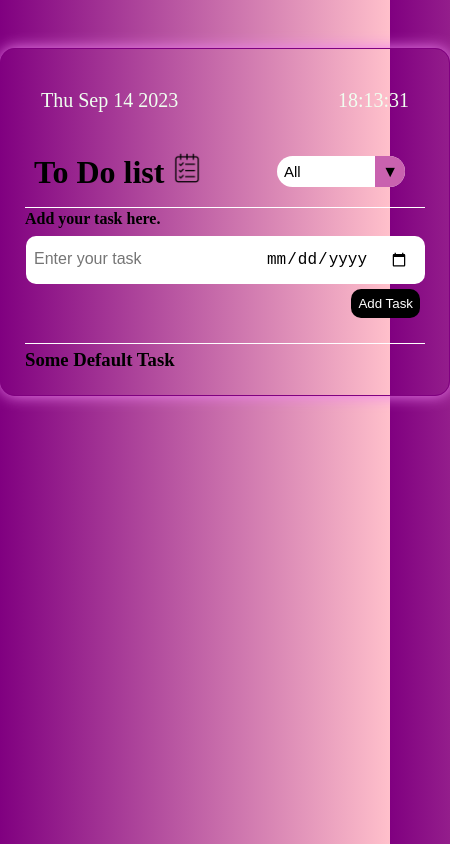
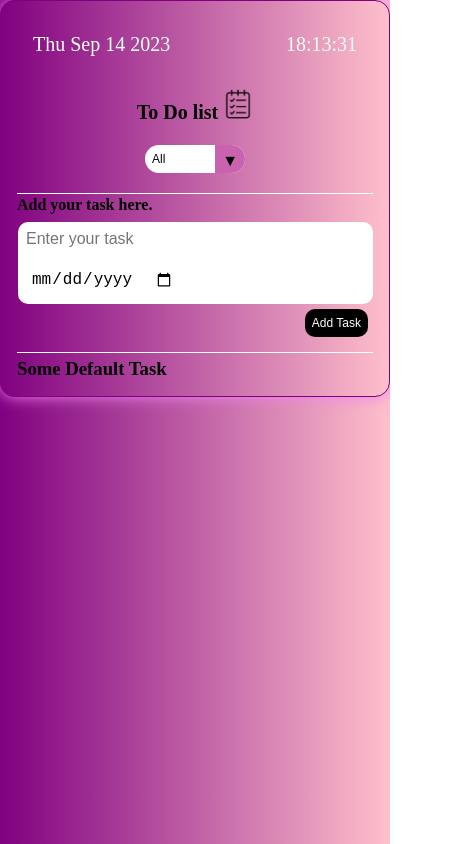
Before and after one commit to TanzeelaJabbar/todo_List_CodSoft_task02, a plain HTML site: page index.html in a window 390 px wide. Shown: the whole page, 450 px wide, since content can reach past the window. Drawn offline with Linux system fonts and the light colour scheme.

Commit message:
Add files via upload

```diff
--- a/style.css
+++ b/style.css
@@ -1,14 +1,16 @@
-*{
+* {
     padding: 0;
     margin: 0;
     box-sizing: border-box;
 
 
 }
-body{
+
+body {
     background: linear-gradient(to right, purple, pink);
 }
-.container{
+
+.container {
     background: transparent;
     padding: 1.5rem;
     margin: 3rem auto;
@@ -18,7 +20,7 @@ body{
     box-shadow: 0px 0px 15px violet;
 }
 
-.date-hour{
+.date-hour {
     display: flex;
     justify-content: space-between;
     align-items: center;
@@ -27,7 +29,7 @@ body{
     font-size: 20px
 }
 
-.container header{
+.container header {
     padding: 4px;
     border-bottom: 1px solid white;
     display: flex;
@@ -35,12 +37,12 @@ body{
     align-items: center;
 }
 
-header > h1{
+header>h1 {
     padding: 5px;
 
 }
 
-select{
+select {
     -webkit-appearance: none;
     -moz-appearance: none;
     appearance: none;
@@ -48,14 +50,14 @@ select{
     border: none;
 }
 
-.Select{
+.Select {
     margin: 1rem;
     position: relative;
     overflow: hidden;
     border-radius: 50px;
 }
 
-select{
+select {
     color: black;
     width: 8rem;
     cursor: pointer;
@@ -66,7 +68,7 @@ select{
 
 }
 
-.Select::after{
+.Select::after {
     content: "\25BC";
     position: absolute;
     background: rgb(201, 98, 175);
@@ -78,18 +80,20 @@ select{
 }
 
 
-.input-data{
+.input-data {
     display: block;
     border-radius: 20px;
     padding-left: 1px;
     margin-bottom: 25px;
 }
-.input-box{
+
+.input-box {
     border: none;
     background: white;
     border-radius: 10px;
 }
-.input-data  input{
+
+.input-data input {
     flex: 1;
     background: transparent;
     border: none;
@@ -98,7 +102,8 @@ select{
     padding: 8px;
     cursor: pointer;
 }
-input[type="date"]{
+
+input[type="date"] {
     margin: 5px;
     background: transparent;
     border-radius: 20px;
@@ -107,47 +112,52 @@ input[type="date"]{
     font-size: 16px;
 
 }
-::-webkit-calendar-picker-indicator{
-   padding: 3px;
-   cursor: pointer;
+
+::-webkit-calendar-picker-indicator {
+    padding: 3px;
+    cursor: pointer;
 
 }
-.btn{
+
+.btn {
     margin: 5px;
     display: flex;
     justify-content: flex-end;
 }
-.btn-s{
+
+.btn-s {
     /* background-color: #301934; */
     background-color: black;
     padding: 7px;
-    color:white;
+    color: white;
     border: none;
     transition: 0.4s;
     border-radius: 10px;
     cursor: pointer;
 }
 
-.btn-s:hover{
+.btn-s:hover {
     background: white;
-   color: #301934;
+    color: #301934;
 }
 
-#add-task , #edit-task{
+#add-task,
+#edit-task {
     border-bottom: 1px solid white;
     padding-bottom: -20px;
 }
 
-#add-task > p, #edit-task > p {
+#add-task>p,
+#edit-task>p {
     padding-top: 2px;
     margin-bottom: .5rem;
     font-weight: bold;
 }
 
-#cancel-btn{
+#cancel-btn {
     background-color: #AA336A;
     padding: 6px;
-    color:black;
+    color: black;
     border: none;
     transition: 0.4s;
     font-size: 15px;
@@ -156,12 +166,12 @@ input[type="date"]{
     cursor: pointer;
 }
 
-#cancel-btn:hover{
+#cancel-btn:hover {
     background: white;
 }
 
 
-#todo-list{
+#todo-list {
     overflow: auto;
     max-height: 220px;
     flex: 1;
@@ -169,7 +179,7 @@ input[type="date"]{
     margin-top: 5px;
 }
 
-.todo{
+.todo {
     display: flex;
     justify-content: space-between;
     align-items: center;
@@ -178,7 +188,7 @@ input[type="date"]{
     /* transition: 0.3s; */
 }
 
-.todo button{
+.todo button {
     margin-left: 0.4rem;
     width: 30px;
     height: 30px;
@@ -193,19 +203,81 @@ input[type="date"]{
     font-style: italic;
 }
 
-.todo > button:hover {
+.todo>button:hover {
     background-color: black;
     color: white;
 }
-.todo > .done{
+
+.todo>.done {
     background: #301934;
 }
 
-.hide{
+.hide {
     display: none;
 }
 
-@media screen and (max-width: 480) {
+/* Add responsive styles for smaller screens */
+@media screen and (max-width: 768px) {
+    .container {
+        width: 100%;
+        margin: 0;
+        padding: 1rem;
+    }
 
+    header {
+        flex-direction: column;
+        align-items: center;
+        text-align: center;
+    }
 
+    header h1 {
+        font-size: 24px;
+    }
+
+    select {
+        width: 100px;
+        font-size: 14px;
+    }
+
+    .input-data {
+        margin-bottom: 15px;
+    }
+
+    .btn-s {
+        font-size: 14px;
+    }
+
+    #todo-list {
+        max-height: 300px;
+    }
 }
+
+/* Add responsive styles for even smaller screens */
+@media screen and (max-width: 480px) {
+    header h1 {
+        font-size: 20px;
+    }
+
+    select {
+        font-size: 12px;
+    }
+
+    .btn-s {
+        font-size: 12px;
+    }
+
+    .todo h3 {
+        font-size: 14px;
+    }
+}
+
+/* Add responsive styles for screens larger than 768px */
+@media screen and (min-width: 769px) {
+    .container {
+        width: 450px;
+    }
+
+    header h1 {
+        font-size: 32px;
+    }
+}
```
